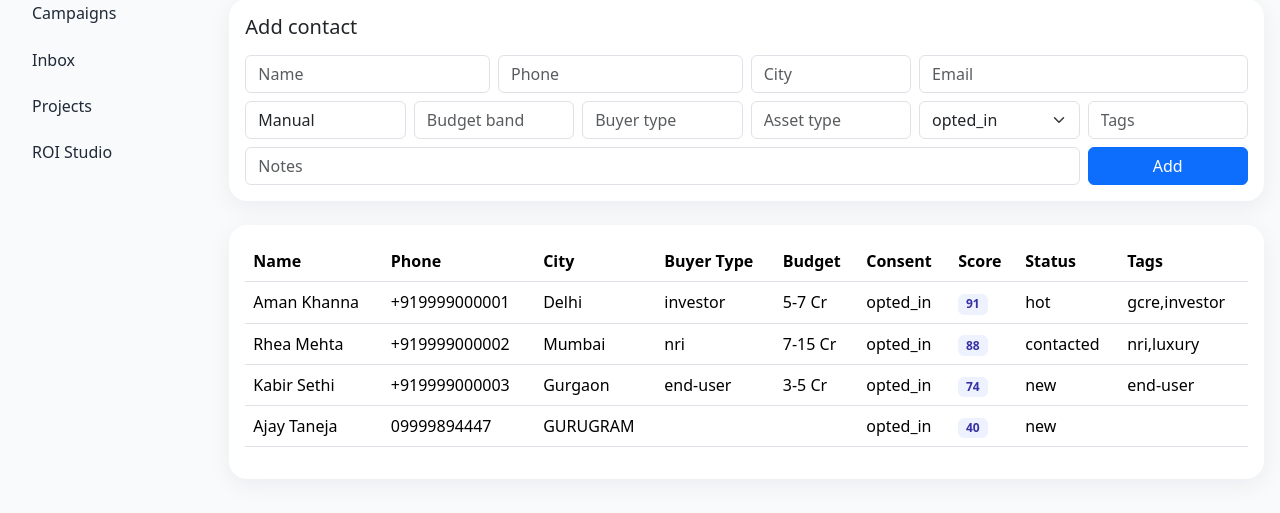
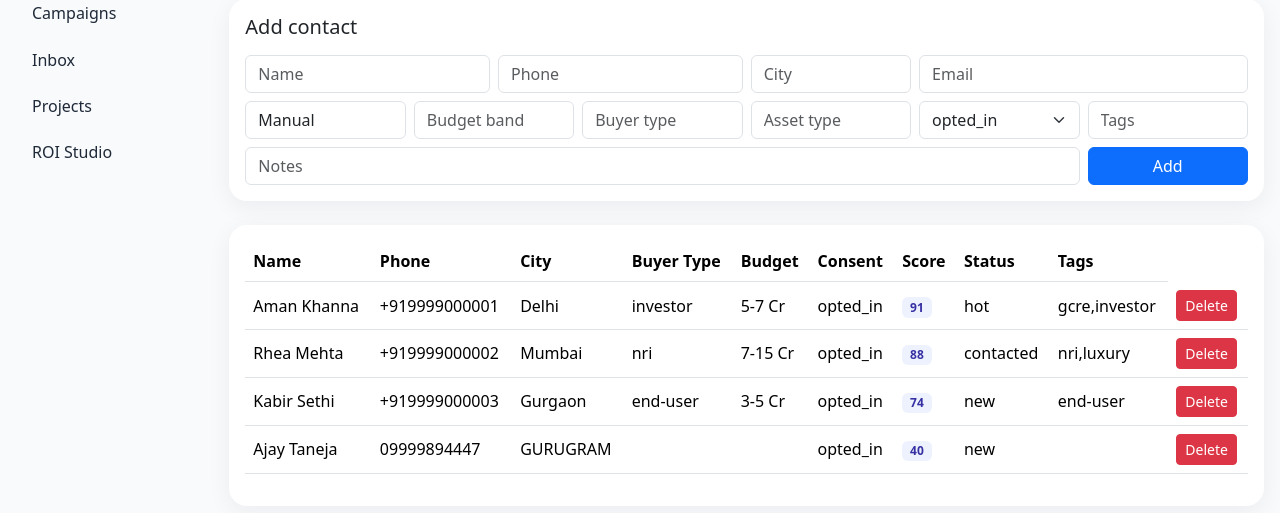
Before and after one commit to Infoagnayi/Downloads-hni_crm_option_a-, a Flask app: page /contacts in a window 1280 px wide. Shown: the part 222-735 px from the top of the page. Run offline with Flask 3, Linux system fonts and the light colour scheme; a user stored in the database is signed in; data comes from the database, SQL or seed files in the repository.

Commit message:
Update contacts.html

```diff
--- a/templates/contacts.html
+++ b/templates/contacts.html
@@ -53,8 +53,12 @@
   <td><span class="badge badge-soft">{{ c.hni_score }}</span></td>
   <td>{{ c.status }}</td>
   <td>{{ c.tags }}</td>
-          </tr>
-        {% endfor %}
+  <td>
+    <form method="post" action="{{ url_for('delete_contact', contact_id=c.id) }}" onsubmit="return confirm('Delete this contact?');">
+      <button type="submit" class="btn btn-sm btn-danger">Delete</button>
+    </form>
+  </td>
+</tr>        {% endfor %}
       </tbody>
     </table>
   </div>
```
Lines whose indentation alone changed are shown as unchanged.
